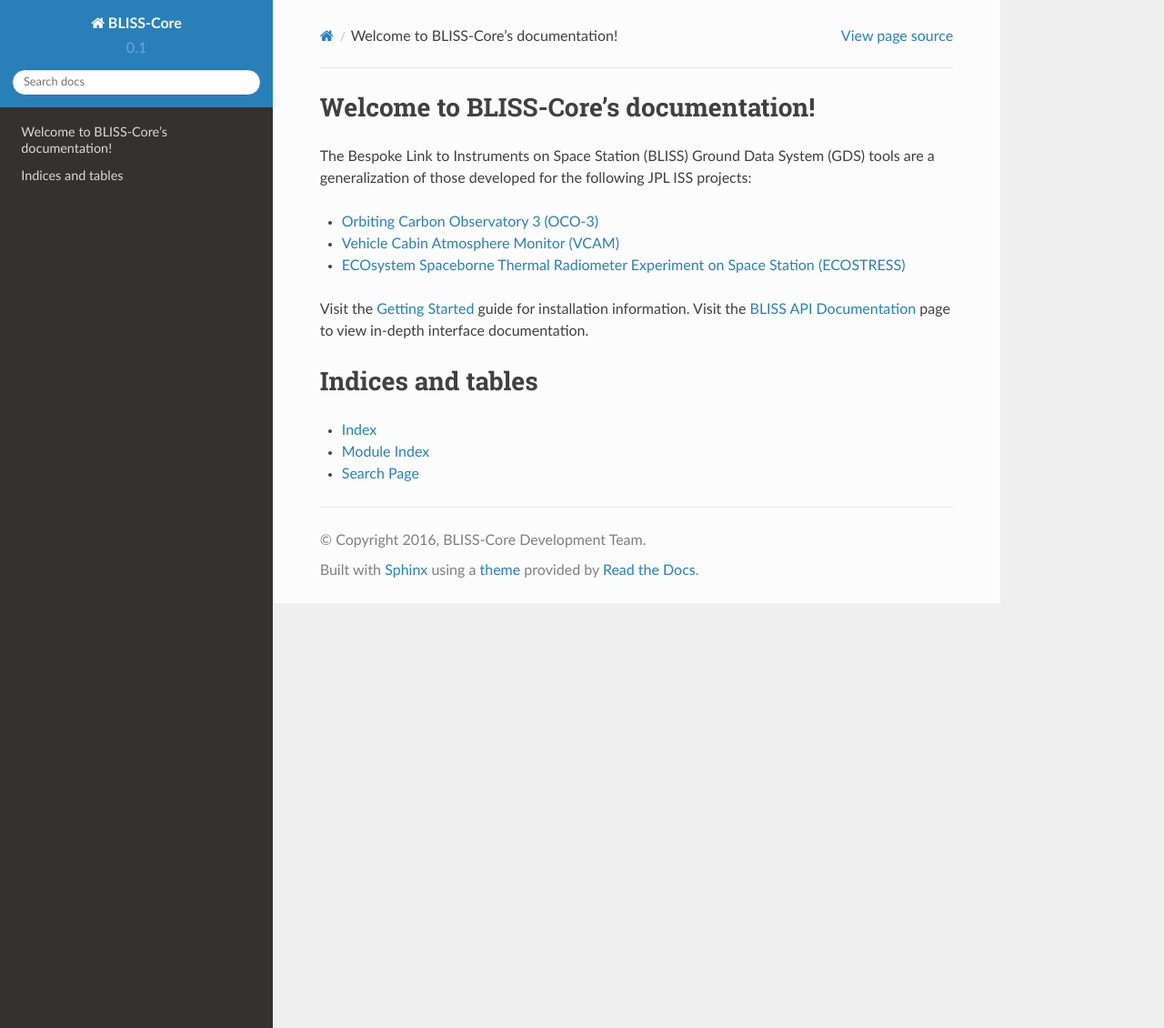
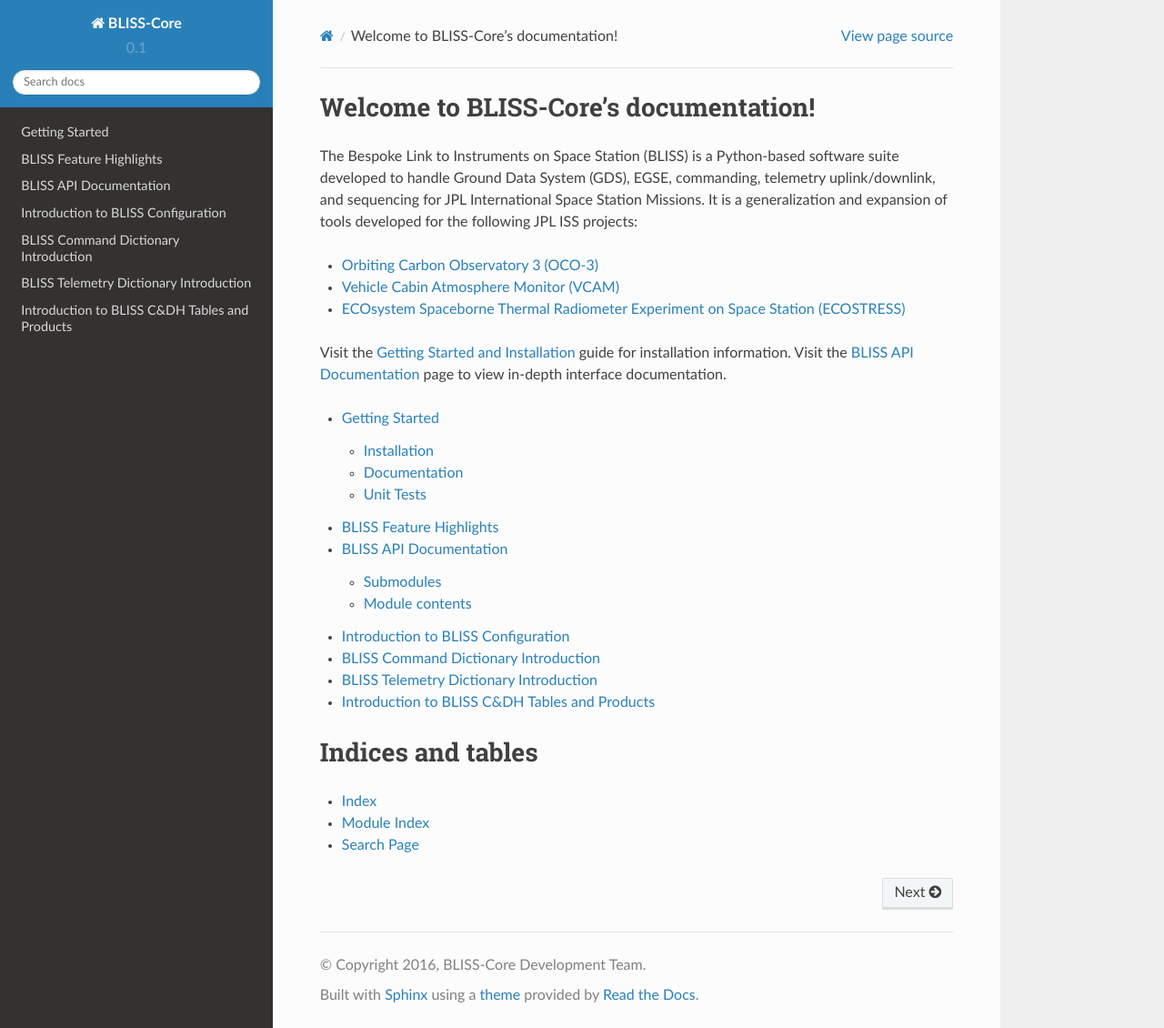
Before and after one commit to NASA-AMMOS/AIT-Core, a Sphinx documentation site: the page built from doc/source/index.rst, in a window 1280 px wide and 1130 px high. Shown: the whole window at 91% size. Built offline with Sphinx 7.4.7 and the Read the Docs theme 2.0.0, drawn with Linux system fonts in a browser that asks for light colours.

Commit message:
Add layout for documentation improvements

```diff
--- /dev/null
+++ b/doc/source/bliss_submodule_highlights.rst
@@ -0,0 +1,2 @@
+BLISS Feature Highlights
+========================
--- /dev/null
+++ b/doc/source/c_and_dh_intro.rst
@@ -0,0 +1,2 @@
+Introduction to BLISS C&DH Tables and Products
+==============================================
--- /dev/null
+++ b/doc/source/command_intro.rst
@@ -0,0 +1,2 @@
+BLISS Command Dictionary Introduction
+=====================================
--- /dev/null
+++ b/doc/source/configuration_intro.rst
@@ -0,0 +1,2 @@
+Introduction to BLISS Configuration
+===================================
--- a/doc/source/index.rst
+++ b/doc/source/index.rst
@@ -6,15 +6,24 @@
 Welcome to BLISS-Core's documentation!
 ======================================
 
-The Bespoke Link to Instruments on Space Station (BLISS) Ground Data
-System (GDS) tools are a generalization of those developed for the
-following JPL ISS projects:
+The Bespoke Link to Instruments on Space Station (BLISS) is a Python-based software suite developed to handle Ground Data System (GDS), EGSE, commanding, telemetry uplink/downlink, and sequencing for JPL International Space Station Missions. It is a generalization and expansion of tools developed for the following JPL ISS projects:
 
 * `Orbiting Carbon Observatory 3 (OCO-3) <http://oco.jpl.nasa.gov>`_
 * `Vehicle Cabin Atmosphere Monitor (VCAM) <http://www.nasa.gov/mission_pages/station/research/experiments/35.html>`_
 * `ECOsystem Spaceborne Thermal Radiometer Experiment on Space Station (ECOSTRESS) <http://ecostress.jpl.nasa.gov>`_
 
-Visit the :doc:`Getting Started <getting_started>` guide for installation information. Visit the :doc:`BLISS API Documentation <bliss>` page to view in-depth interface documentation.
+Visit the :doc:`Getting Started and Installation <getting_started>` guide for installation information. Visit the :doc:`BLISS API Documentation <bliss>` page to view in-depth interface documentation.
+
+.. toctree::
+   :maxdepth: 2
+
+   getting_started
+   bliss_submodule_highlights
+   BLISS API Documentation <bliss>
+   configuration_intro
+   command_intro
+   telemetry_intro
+   c_and_dh_intro
 
 Indices and tables
 ==================
--- /dev/null
+++ b/doc/source/telemetry_intro.rst
@@ -0,0 +1,2 @@
+BLISS Telemetry Dictionary Introduction
+=======================================
```
